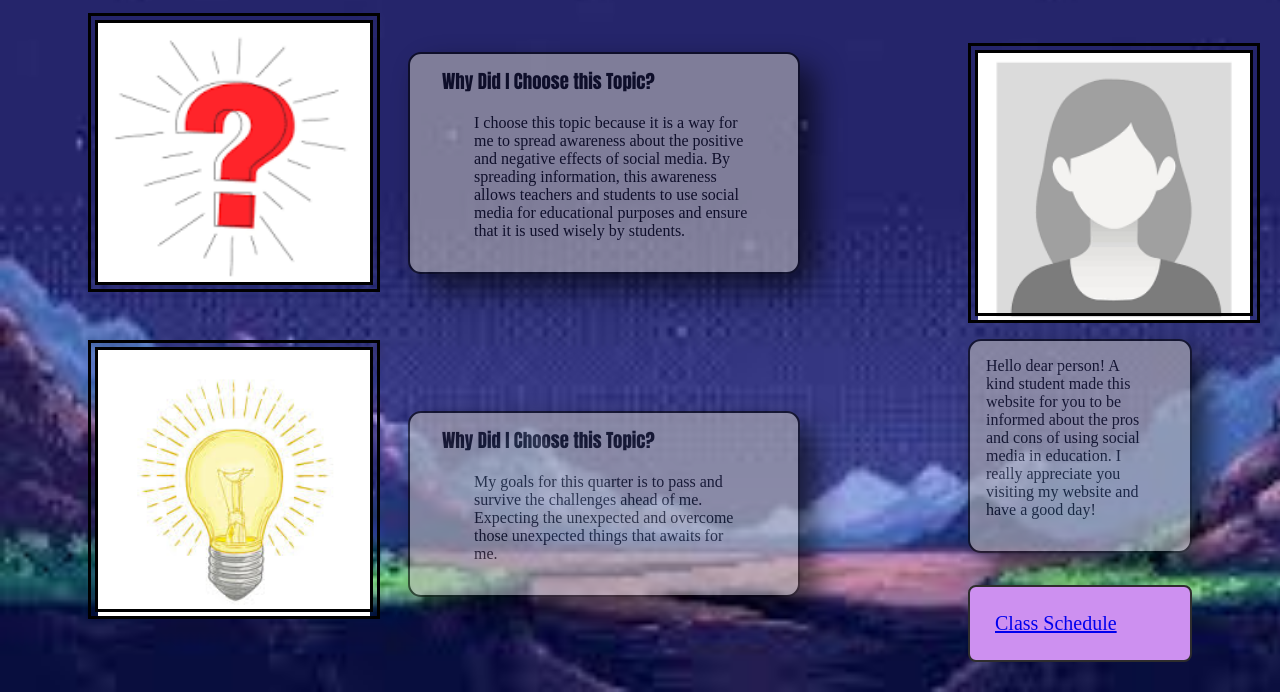
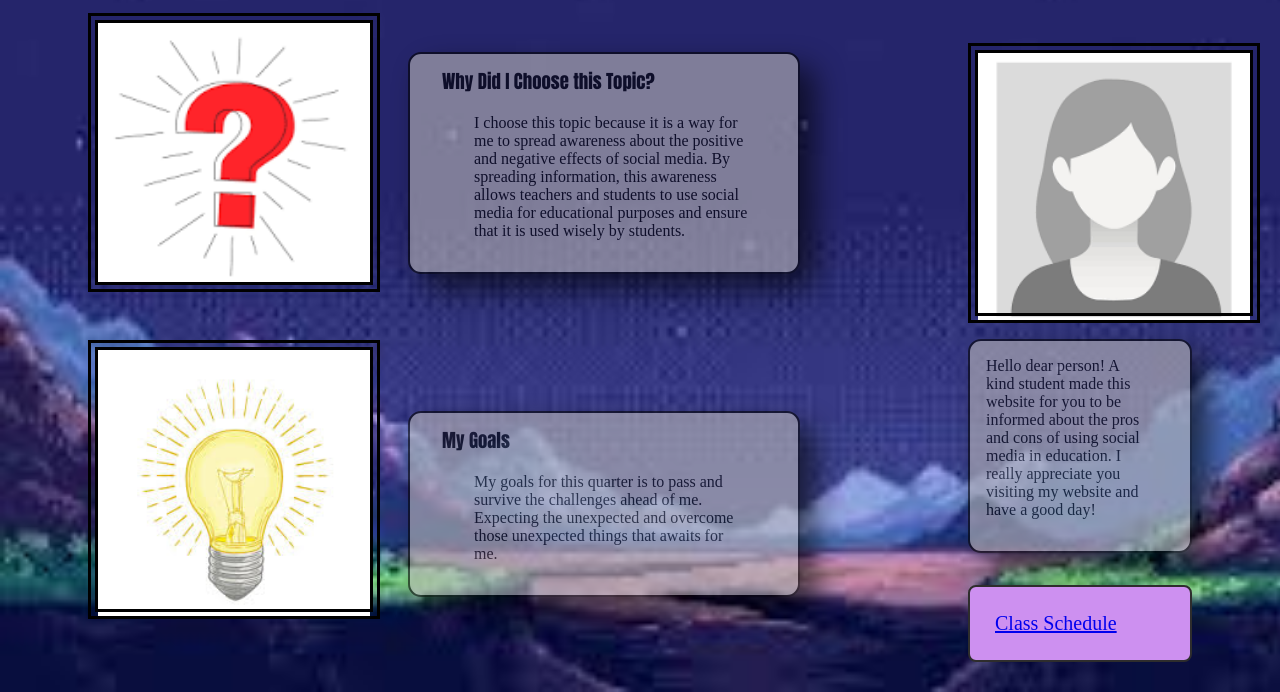
Before and after one commit to Yasintty/Cesium-1Q-Project-Arang, a plain HTML site: page about.html in a window 1280 px wide. Shown: the part 115-807 px from the top of the page. Drawn offline with Linux system fonts and the light colour scheme.

Commit message:
Update about.html

```diff
--- a/about.html
+++ b/about.html
@@ -39,7 +39,7 @@
 
         <div id="pic7_ab"></div>
         <div class="text-block8">
-            <h3 id="why2"> Why Did I Choose this Topic?</h3>
+            <h3 id="why2"> My Goals</h3>
             <div id="ans2">
                My goals for this quarter is to pass and survive the challenges ahead of me. Expecting the unexpected and overcome those unexpected things that awaits for me.
             </div>
```
